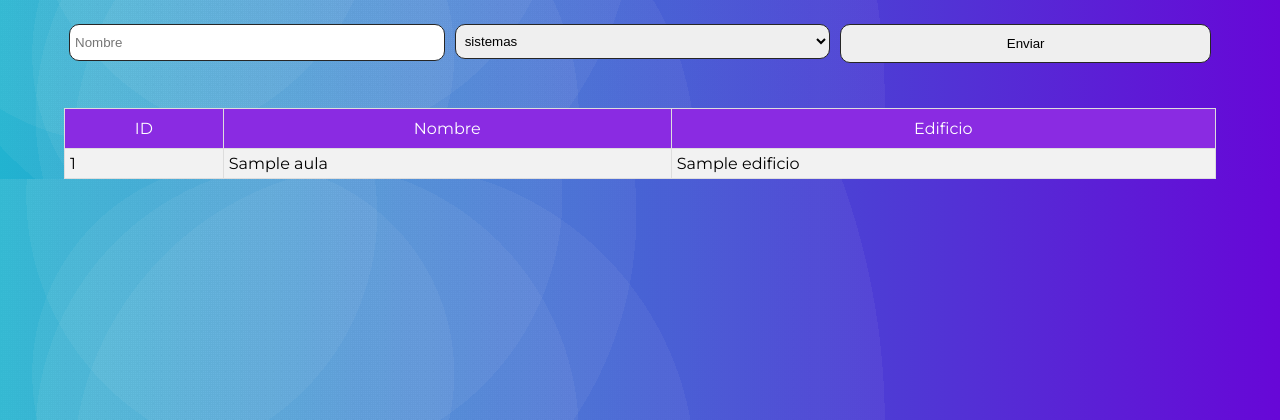
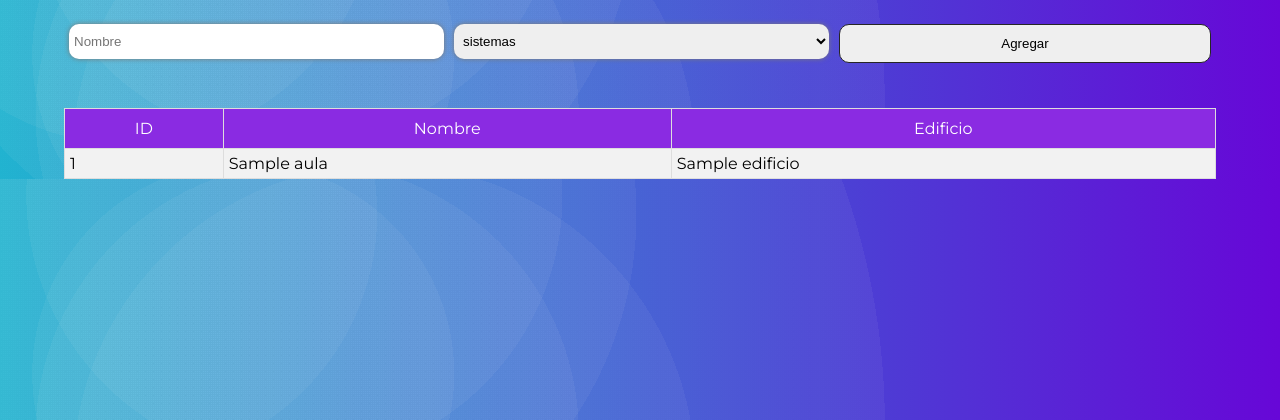
Before and after one commit to miguelinux/ACHD, a Python web app: template src/templates/admin_aulas.html in a window 1280 px wide. Shown: the part 140-560 px from the top of the page. Run offline with Jinja, Linux system fonts and the light colour scheme; the template is opened without the code that fills it: most values are stand-ins (such as "Sample title", 1, 10 or a date in 2020).

Commit message:
estilos y correcciones

```diff
--- a/src/templates/admin_aulas.html
+++ b/src/templates/admin_aulas.html
@@ -23,8 +23,8 @@
         height: 35px;
         padding-left: 5px;
         border-radius: 10px;
-        border-style: solid;
-        border-width: 1px;
+        box-shadow:  #797979 0 0 5px 0px;
+        border:none;
         border-color: #262626;
         transition: 0.25s;
         outline: none;
@@ -121,7 +121,7 @@
                 <option value="Electromecanica">Electromecanica</option>
                 <option value="Edificio O">Edificio O</option>
             </select>
-            <input class="input-btn" type="submit" value="Enviar" />
+            <input class="input-btn" type="submit" value="Agregar" />
         </div>
     </form>
 
--- a/src/templates/admin_carreras.html
+++ b/src/templates/admin_carreras.html
@@ -23,8 +23,8 @@
         height: 35px;
         padding-left: 5px;
         border-radius: 10px;
-        border-style: solid;
-        border-width: 1px;
+        box-shadow:  #797979 0 0 5px 0px;
+        border:none;
         border-color: #262626;
         transition: 0.25s;
         outline: none;
@@ -113,7 +113,7 @@
         <div id="input-data">
             <input name="nombre" class="input-text" placeholder="Nombre" type="text" required />
             <input name="plan" class="input-text" placeholder="Plan de estudio" type="text" required />
-            <input class="input-btn" type="submit" value="Enviar" />
+            <input class="input-btn" type="submit" value="Agregar" />
         </div>
     </form>
 
--- a/src/templates/admin_ciclos.html
+++ b/src/templates/admin_ciclos.html
@@ -23,8 +23,8 @@
         height: 35px;
         padding-left: 5px;
         border-radius: 10px;
-        border-style: solid;
-        border-width: 1px;
+        box-shadow:  #797979 0 0 5px 0px;
+        border:none;
         border-color: #262626;
         transition: 0.25s;
         outline: none;
@@ -120,7 +120,7 @@
                 <option value="true">Es el actual</option>
                 <option selected value="false">No es el actual</option>
             </select>
-            <input class="input-btn" type="submit" value="Enviar" />
+            <input class="input-btn" type="submit" value="Agregar" />
         </div>
     </form>
 
--- a/src/templates/admin_materias.html
+++ b/src/templates/admin_materias.html
@@ -21,13 +21,13 @@ body{
         flex: 1;
         min-width: 210px;
         margin: 5px;
-        box-shadow: #717171 1px 1px;
+        box-shadow:  #797979 0 0 5px 0px;
         border:none;
         height: 35px;
         font-family: Montserrat,Arial;
         padding-left: 5px;
         border-radius: 10px;
-        border-style: solid;
+
         border-width: 1px;
         border-color: #262626;
         transition: 0.25s;
--- a/src/templates/admin_usuarios.html
+++ b/src/templates/admin_usuarios.html
@@ -24,8 +24,8 @@
         height: 35px;
         padding-left: 5px;
         border-radius: 10px;
-        border-style: solid;
-        border-width: 1px;
+        box-shadow:  #797979 0 0 5px 0px;
+        border:none;
         border-color: #262626;
         transition: 0.25s;
         outline: none;
@@ -126,7 +126,7 @@
                 <option value="{{ carrera.id }}">{{ carrera.nombre }}</option>
                 {% endfor %}
             </select>
-            <input class="input-btn" type="submit" value="Enviar" />
+            <input class="input-btn" type="submit" value="Agregar" />
         </div>
     </form>
 
--- a/src/templates/grupos.html
+++ b/src/templates/grupos.html
@@ -6,6 +6,12 @@
 
 
 <style>
+html{
+    font-family: Montserrat,Arial;
+}
+body{
+    font-family: Montserrat,Arial;
+}
     .btns {
         display: flex;
         align-items: center;
```
